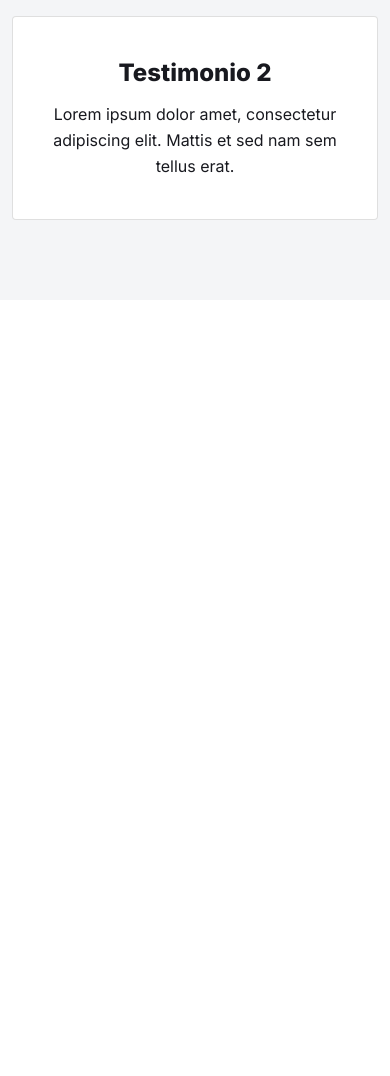
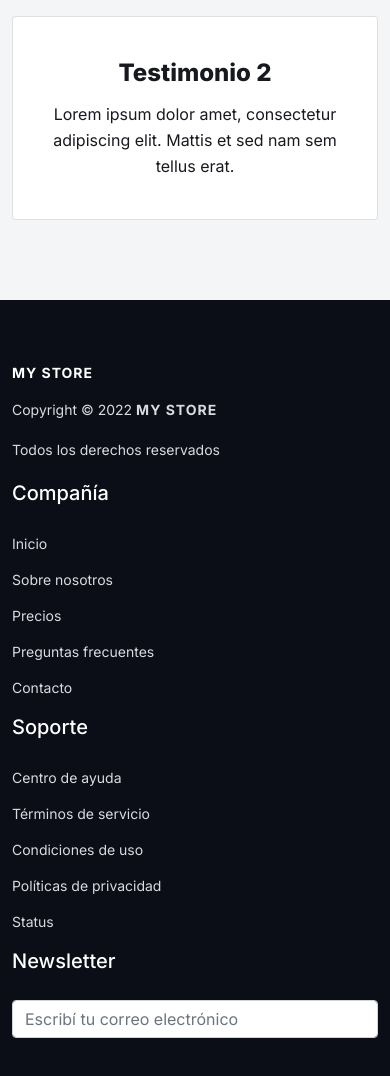
Before and after one commit to mauroturner/generador-de-tiendas, a plain HTML site: page index.html in a window 390 px wide. Shown: the part 5246-6322 px from the top of the page. Before the commit the page ends 5546 px from the top, so only its background shows below. Drawn offline with Linux system fonts and the light colour scheme.

Commit message:
Sección footer con bootstrap

```diff
--- a/assets/css/estilos.css
+++ b/assets/css/estilos.css
@@ -112,7 +112,7 @@
 
 .features{
     color: #fff;
-    background-color: var(--color-seccion--oscuro);
+    background-color: var(--color-marca);
     padding: 5rem 0;
 }
 
@@ -213,6 +213,39 @@
     font-size: 1.125rem;
     line-height: 2rem;
     margin-bottom: 2.5rem;
+}
+
+.footer{
+    color: #fff;
+    background-color: var(--color-seccion--oscuro);
+    padding: 4rem 0;
+}
+
+.footer__title{
+    font-style: normal;
+    font-weight: 500;
+    font-size: 1.25rem;
+    line-height: 1.875rem;
+    margin-bottom: 1.5rem;
+}
+
+.footer__link{
+    font-style: normal;
+    font-weight: 400;
+    font-size: 0.875rem;
+    line-height: 1.5rem;
+    color: #D9DBE1;
+    text-decoration: none;
+    display: block;
+    margin-bottom: 0.75rem;
+}
+
+.footer__marca__copyright{
+    font-style: normal;
+    font-weight: 400;
+    font-size: 0.875rem;
+    line-height: 1.5rem;
+    color: #D9DBE1;
 }
 
 @keyframes flotar {
--- a/index.html
+++ b/index.html
@@ -192,28 +192,38 @@
             </section>
         </div>
     </main>
-    <!-- <main class="main">
-        <section class="main__section--testimonials">
-            <div class="main__section--testimonials__container">
-                <h6 class="main__section--testimonials__container__title">Lo que nuestros clientes dicen</h6>
-                <p class="main__section--testimonials__container__subtitle">Tenemos clientes en toda latinoamérica</p>
-                <div class="main__section--testimonials__container__grid">
-                    <div class="main__section--testimonials__container__grid__card">
-                        <p class="main__section--testimonials__container__grid__title">Testimonio 1</p>
-                        <p class="main__section--testimonials__container__grid__paragraph">Lorem ipsum dolor sit amet, consectetur adipiscing elit. Auctor neque sed imperdiet nibh lectus feugiat nunc sem.</p>
-                    </div>
-                    <div class="main__section--testimonials__container__grid__card">
-                        <p class="main__section--testimonials__container__grid__title">Testimonio 2</p>
-                        <p class="main__section--testimonials__container__grid__paragraph">Lorem ipsum dolor sit amet, consectetur adipiscing elit. Auctor neque sed imperdiet nibh lectus feugiat nunc sem.</p>
-                    </div>
-                    <div class="main__section--testimonials__container__grid__card">
-                        <p class="main__section--testimonials__container__grid__title">Testimonio 3</p>
-                        <p class="main__section--testimonials__container__grid__paragraph">Lorem ipsum dolor sit amet, consectetur adipiscing elit. Auctor neque sed imperdiet nibh lectus feugiat nunc sem.</p>
-                    </div>
+    <footer class="footer">
+        <div class="container">
+            <div class="row">
+                <div class="col-md-3">
+                    <p class="footer__marca brand">MY STORE</p>
+                    <p class="footer__marca__copyright">Copyright © 2022 <span class="brand">MY STORE</span></p>
+                    <p class="footer__marca__copyright">Todos los derechos reservados</p>
+                </div>
+                <div class="col-md-3">
+                    <p class="footer__title">Compañía</p>
+                    <a class="footer__link" href="./index.html" class="nav-link">Inicio</a>
+                    <a class="footer__link" href="./pages/nosotros.html" class="nav-link">Sobre nosotros</a>
+                    <a class="footer__link" href="./pages/precios.html" class="nav-link">Precios</a>
+                    <a class="footer__link" href="./pages/faq.html" class="nav-link">Preguntas frecuentes</a>
+                    <a class="footer__link" href="./pages/contacto.html" class="nav-link">Contacto</a>
+                </div>
+                <div class="col-md-3">
+                    <p class="footer__title">Soporte</p>
+                    <a class="footer__link" href="#" class="nav-link">Centro de ayuda</a>
+                    <a class="footer__link" href="#" class="nav-link">Términos de servicio</a>
+                    <a class="footer__link" href="#" class="nav-link">Condiciones de uso</a>
+                    <a class="footer__link" href="#" class="nav-link">Políticas de privacidad</a>
+                    <a class="footer__link" href="#" class="nav-link">Status</a>
+                </div>
+                <div class="col-md-3">
+                    <p class="footer__title">Newsletter</p>
+                    <input class="form-control" type="email" class="form-control" placeholder="Escribí tu correo electrónico">
                 </div>
             </div>
-        </section>
-    </main>
+        </div>
+    </footer>
+    <!--
     <footer class="footer">
         <div class="footer__container">
             <div class="footer__container__marca">
```
